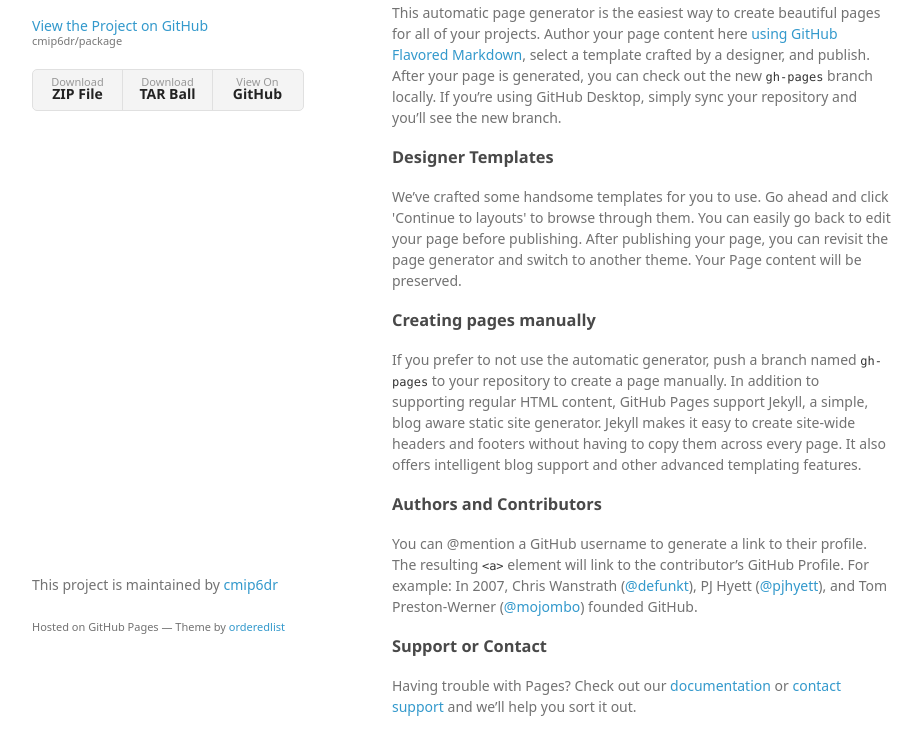
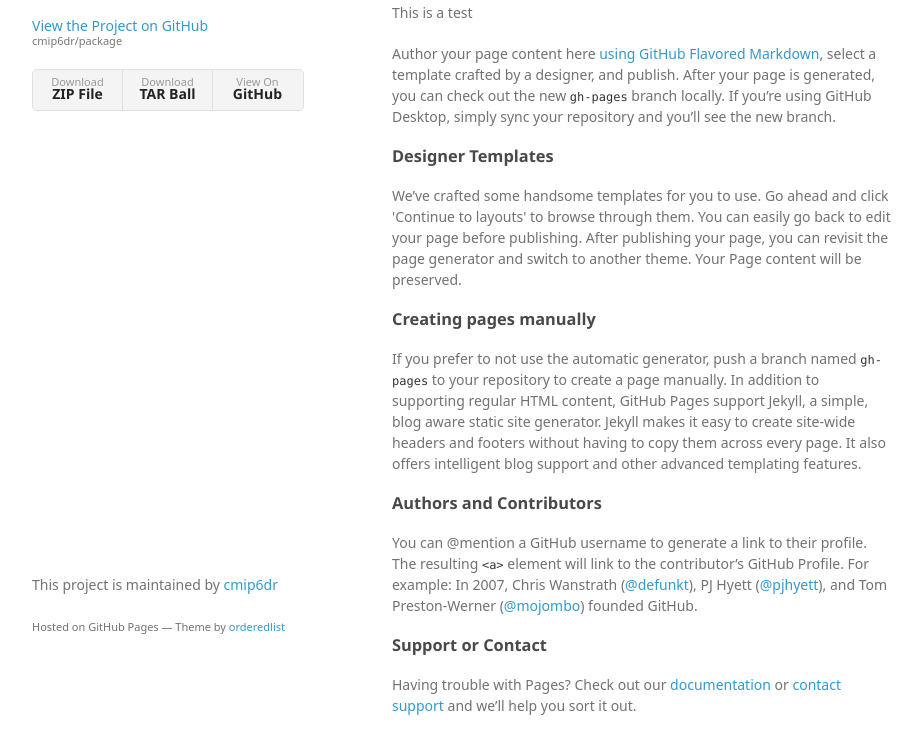
Before and after one commit to WCRP-CMIP/package, a plain HTML site: page index.html in a window 1280 px wide. Shown: the part 94-848 px from the top of the page, without its empty margins (178-1100 px from the left). Drawn offline with Linux system fonts and the light colour scheme; a web font is replaced by a local one.

Commit message:
Update index.html

```diff
--- a/index.html
+++ b/index.html
@@ -31,7 +31,8 @@
         <h3>
 <a id="welcome-to-github-pages" class="anchor" href="#welcome-to-github-pages" aria-hidden="true"><span aria-hidden="true" class="octicon octicon-link"></span></a>Welcome to GitHub Pages.</h3>
 
-<p>This automatic page generator is the easiest way to create beautiful pages for all of your projects. Author your page content here <a href="https://guides.github.com/features/mastering-markdown/">using GitHub Flavored Markdown</a>, select a template crafted by a designer, and publish. After your page is generated, you can check out the new <code>gh-pages</code> branch locally. If you’re using GitHub Desktop, simply sync your repository and you’ll see the new branch.</p>
+<p>This is a test</p>
+<p>Author your page content here <a href="https://guides.github.com/features/mastering-markdown/">using GitHub Flavored Markdown</a>, select a template crafted by a designer, and publish. After your page is generated, you can check out the new <code>gh-pages</code> branch locally. If you’re using GitHub Desktop, simply sync your repository and you’ll see the new branch.</p>
 
 <h3>
 <a id="designer-templates" class="anchor" href="#designer-templates" aria-hidden="true"><span aria-hidden="true" class="octicon octicon-link"></span></a>Designer Templates</h3>
```
